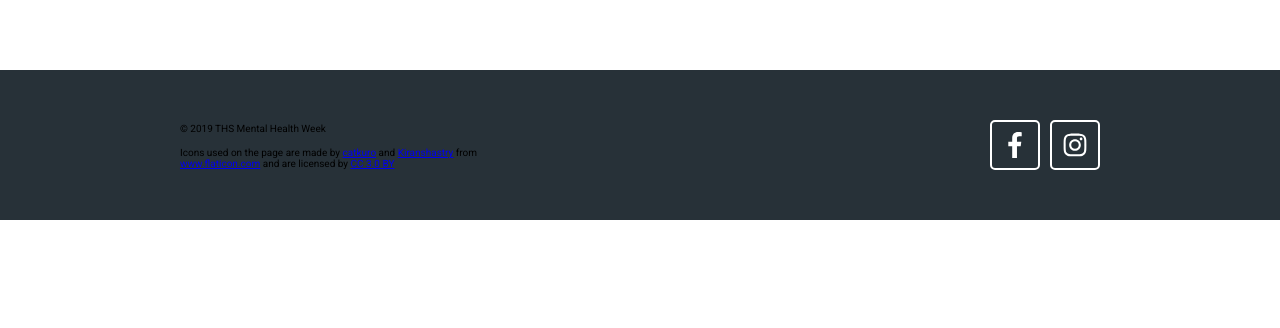
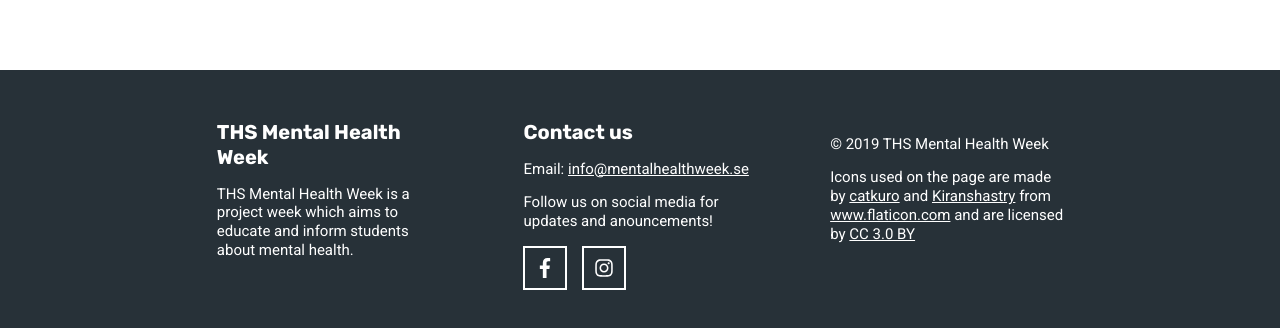
Before and after one commit to ths-mental-health-week/mental-health-week-webpage, a Next.js app: page / in a window 1280 px wide. Shown: the part 1374-1702 px from the top of the page. Before the commit the page ends 1594 px from the top, so only its background shows below. Built offline with nearby package versions, Linux system fonts and the light colour scheme.

Commit message:
Updated footer

```diff
--- a/components/Footer.js
+++ b/components/Footer.js
@@ -2,35 +2,68 @@ import styled from 'styled-components'
 import Container from './styles/Container'
 import FacebookIcon from './icons/Facebook'
 import InstagramIcon from './icons/Instagram'
+import screenSizes from '../utils/screen-sizes'
 
 const Footer = styled.footer`
 	display: block;
 	width: 100%;
-	height: 150px;
 	background-color: ${({ theme }) => theme.colors.darkGrey};
+	color: ${({ theme }) => theme.colors.white};
 	font-size: 10px;
-`
 
-const FooterContainer = styled(Container)`
-	height: 100%;
-`
+	a {
+		color: ${({ theme }) => theme.colors.white};
+		transition: all 0.2s;
+	}
 
-const Copyright = styled.p`
-	font-size: 10px;
-	margin: 0;
-	margin-bottom: 10px;
-`
-
-const Disclaimer = styled.div`
-	max-width: 70%;
+	a:hover {
+		color: ${({ theme }) => theme.colors.primary};
+	}
 `
 
 const FlexWrapper = styled.div`
+	margin: 50px 0;
 	width: 100%;
 	height: 100%;
 	display: flex;
 	justify-content: space-between;
-	align-items: center;
+
+	@media screen and (max-width: ${screenSizes.tablet.max}) {
+		flex-direction: column;
+	}
+`
+
+const FlexColumn = styled.div`
+	flex: 1;
+	margin: 0 4%;
+	margin-bottom: 0;
+
+	h2 {
+		margin: 0 0 5px 0;
+		line-height: 1.25;
+		font-size: 20px;
+		font-weight: bold;
+	}
+
+	p {
+		line-height: 1.25;
+		font-size: 15px;
+		font-weight: lighter;
+	}
+
+	@media screen and (max-width: ${screenSizes.tablet.max}) {
+		margin: 0 8%;
+		margin-bottom: 50px;
+
+		&:last-of-type {
+			margin-bottom: 0;
+		}
+	}
+
+	@media screen and (max-width: ${screenSizes.smallPhone.max}) {
+		margin: 0 0;
+		margin-bottom: 50px;
+	}
 `
 
 const IconWrapper = styled.div`
@@ -38,13 +71,13 @@ const IconWrapper = styled.div`
 `
 
 const Icon = styled.a`
-	margin-left: 10px;
+	margin-right: 15px;
 	padding: 10px;
-	box-sizing: border-box;
-	border-radius: 5px;
+	box-sizing: content-box;
+	border-radius: 0px;
 	display: block;
-	height: 50px;
-	width: 50px;
+	height: 20px;
+	width: 20px;
 	border: 2px solid;
 	border-color: ${({ theme }) => theme.colors.white};
 	color: ${({ theme }) => theme.colors.white};
@@ -56,13 +89,45 @@ const Icon = styled.a`
 	}
 `
 
+const Disclaimer = styled.div`
+	font-size: 12px;
+`
+
 export default () => (
 	<Footer>
-		<FooterContainer>
+		<Container>
 			<FlexWrapper>
-				<div>
-					<Copyright>© 2019 THS Mental Health Week</Copyright>
+				<FlexColumn>
+					<h2>THS Mental Health Week</h2>
+					<p>
+						THS Mental Health Week is a project week which aims to
+						educate and inform students about mental health.
+					</p>
+				</FlexColumn>
+				<FlexColumn>
+					<h2>Contact us</h2>
+					<p>
+						Email:{' '}
+						<a href="mailto:info@mentalhealthweek.se">
+							info@mentalhealthweek.se
+						</a>
+					</p>
+					<p>
+						Follow us on social media for updates and anouncements!
+					</p>
+					<IconWrapper>
+						<Icon href="https://www.facebook.com/thsmentalhealthweek">
+							<FacebookIcon size="100%" />
+						</Icon>
+						<Icon href="https://www.instagram.com/thshealthweek/">
+							<InstagramIcon size="100%" />
+						</Icon>
+					</IconWrapper>
+				</FlexColumn>
+				<FlexColumn>
 					<Disclaimer>
+						<p>© 2019 THS Mental Health Week</p>
+						<p>
 							Icons used on the page are made by{' '}
 							<a
 								href="https://www.flaticon.com/authors/catkuro"
@@ -78,7 +143,10 @@ export default () => (
 								Kiranshastry
 							</a>{' '}
 							from{' '}
-						<a href="https://www.flaticon.com/" title="Flaticon">
+							<a
+								href="https://www.flaticon.com/"
+								title="Flaticon"
+							>
 								www.flaticon.com
 							</a>{' '}
 							and are licensed by{' '}
@@ -88,17 +156,10 @@ export default () => (
 							>
 								CC 3.0 BY
 							</a>
+						</p>
 					</Disclaimer>
-				</div>
-				<IconWrapper>
-					<Icon href="https://www.facebook.com/thsmentalhealthweek">
-						<FacebookIcon size="100%" />
-					</Icon>
-					<Icon href="https://www.instagram.com/thshealthweek/">
-						<InstagramIcon size="100%" />
-					</Icon>
-				</IconWrapper>
+				</FlexColumn>
 			</FlexWrapper>
-		</FooterContainer>
+		</Container>
 	</Footer>
 )
```
Lines whose indentation alone changed are shown as unchanged.
